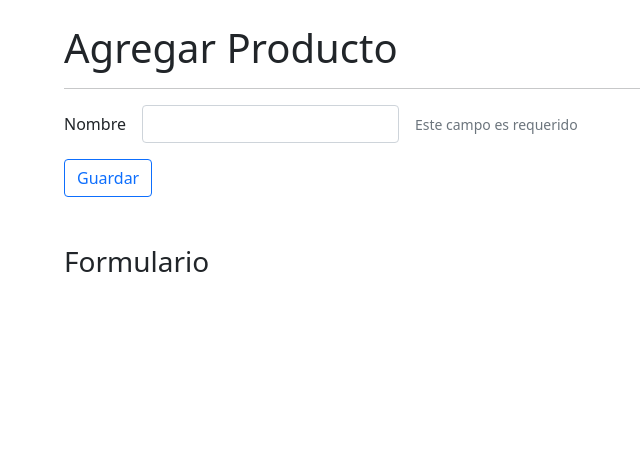
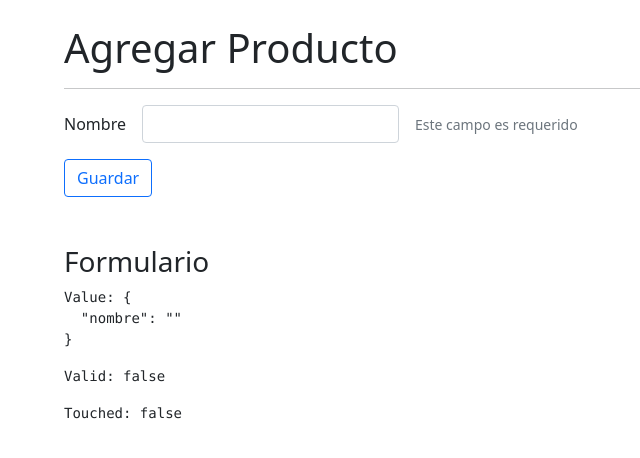
Before and after one commit to fersanti2896/23-curso-angular-directivas, an Angular app: page /productos/agregar in a window 1280 px wide. Shown: the top 458 px of the page, without its empty margins (18-658 px from the left). Built offline with nearby package versions, Linux system fonts and the light colour scheme.

Commit message:
Implementando un formulario reactivo en agregar.component

```diff
--- a/src/app/productos/pages/agregar/agregar.component.html
+++ b/src/app/productos/pages/agregar/agregar.component.html
@@ -2,19 +2,23 @@
 <h1 class="mt-4">Agregar Producto</h1>
 <hr>
 
-<form>
+<form [formGroup]="miFormulario">
     <div class="row g-3 align-items-center mb-3">
         <div class="col-auto">
-            <label class="col-form-label">Nombre</label>
+            <label  class="col-form-label">Nombre</label>
         </div>
 
         <div class="col-auto">
             <input  class="form-control"
-                    palceholder="Escribe tu nombre...">
+                    palceholder="Escribe tu nombre..."
+                    formControlName="nombre">
         </div>
 
         <div class="col-auto">
-            <span class="form-text">Este campo es requerido</span>
+            <span  class="form-text"
+                   *ngIf="validacionCampo('nombre')">
+                Este campo es requerido
+            </span>
         </div>
     </div>
 
@@ -28,3 +32,6 @@
 </form>
 
 <h3 class="mt-5">Formulario</h3>
+<pre>Value: {{ miFormulario.value | json }}</pre>
+<pre>Valid: {{ miFormulario.valid }}</pre>
+<pre>Touched: {{ miFormulario.touched }}</pre>
--- a/src/app/productos/pages/agregar/agregar.component.ts
+++ b/src/app/productos/pages/agregar/agregar.component.ts
@@ -1,4 +1,5 @@
-import { Component, OnInit } from '@angular/core';
+import { Component } from '@angular/core';
+import { FormBuilder, FormGroup, Validators } from '@angular/forms';
 
 @Component({
   selector: 'app-agregar',
@@ -6,11 +7,14 @@
   styles: [
   ]
 })
-export class AgregarComponent implements OnInit {
+export class AgregarComponent {
+  miFormulario: FormGroup = this.fb.group({
+    nombre: [ '', [ Validators.required ] ]
+  });
 
-  constructor() { }
+  constructor(private fb: FormBuilder) { }
 
-  ngOnInit(): void {
+  validacionCampo( campo: string ): boolean {
+    return this.miFormulario.get(campo)?.invalid || false;
   }
-
 }
--- a/src/app/productos/productos.module.ts
+++ b/src/app/productos/productos.module.ts
@@ -1,5 +1,6 @@
 import { NgModule } from '@angular/core';
 import { CommonModule } from '@angular/common';
+import { ReactiveFormsModule } from '@angular/forms';
 
 import { ProductosRoutingModule } from './productos-routing.module';
 import { AgregarComponent } from './pages/agregar/agregar.component';
@@ -10,6 +11,7 @@
   ],
   imports: [
     CommonModule,
+    ReactiveFormsModule,
     ProductosRoutingModule
   ]
 })
```
